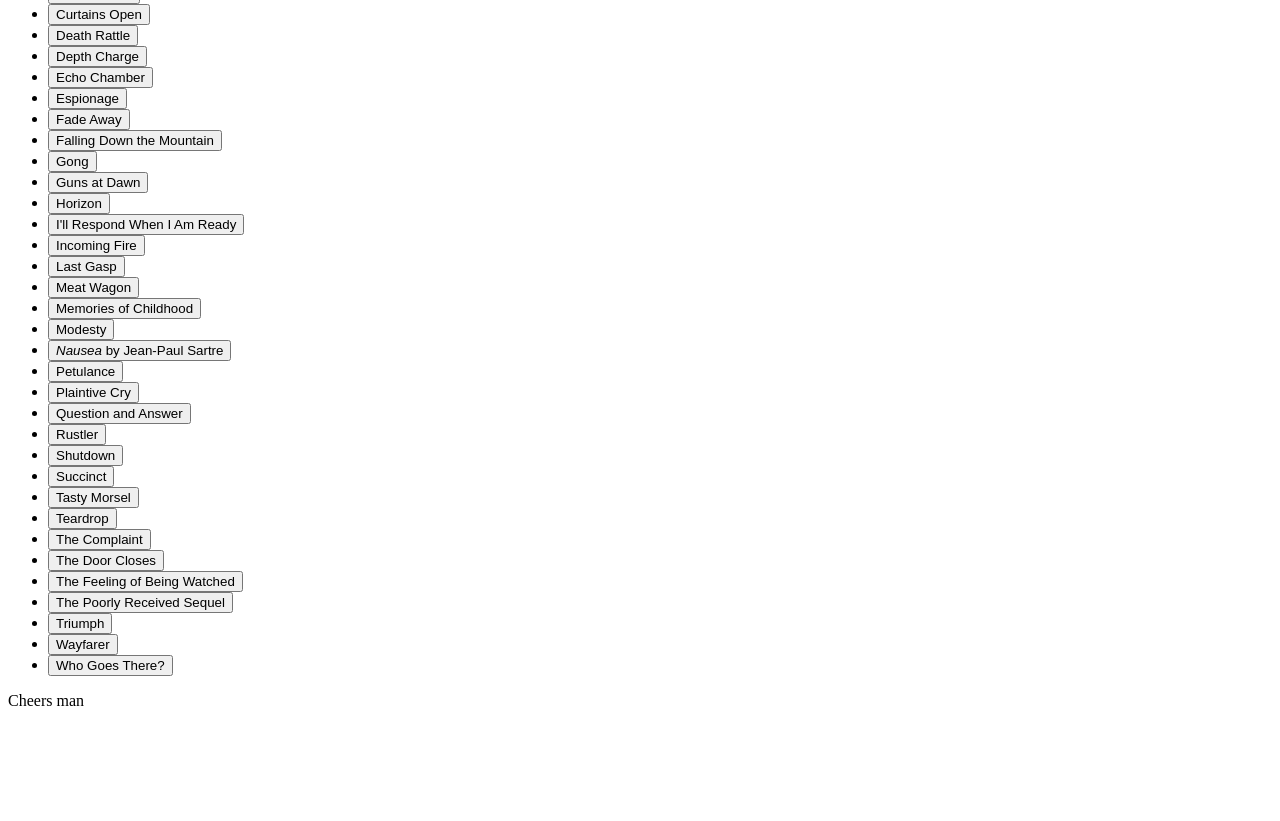
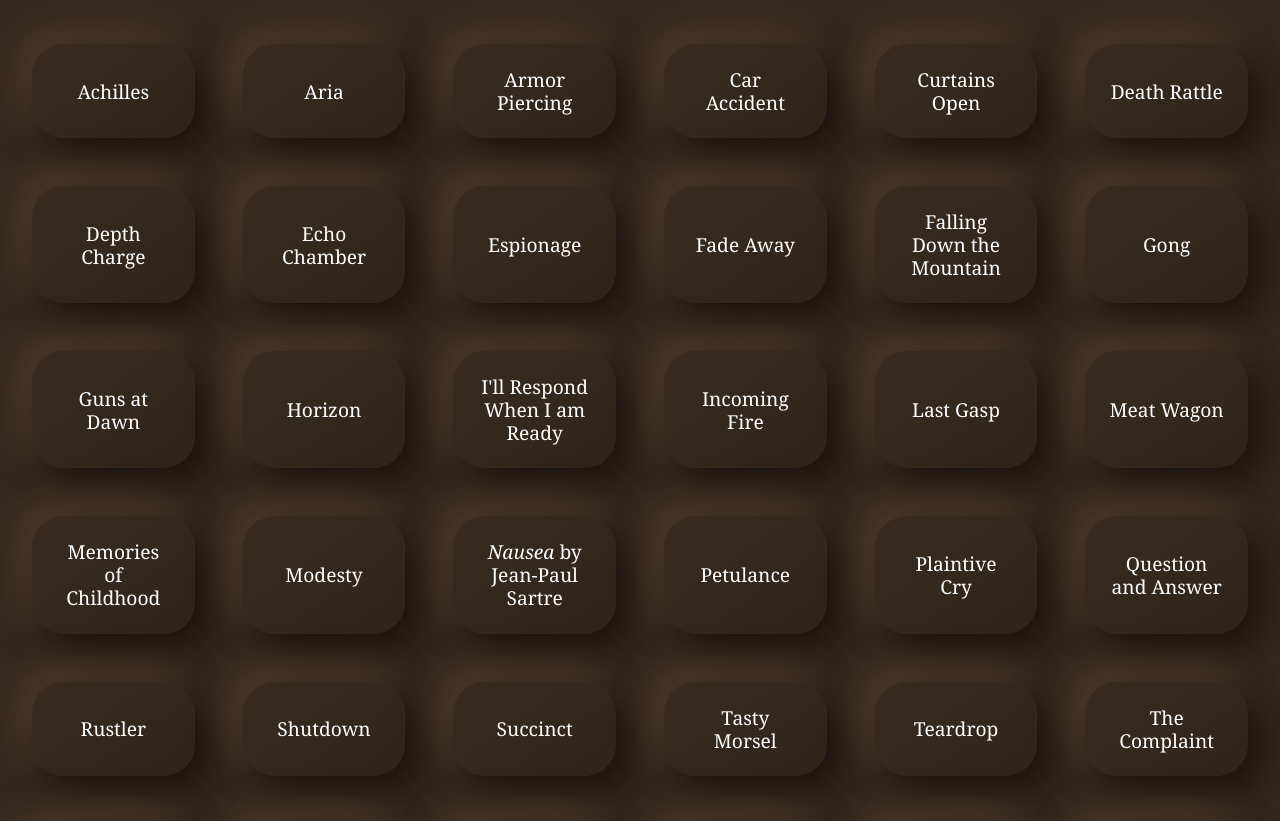
Before and after one commit to swedecake/butthan, a plain HTML site: page index.html in a window 1280 px wide. Shown: the part 160-981 px from the top of the page. Before the commit the page ends 886 px from the top, so only its background shows below. Drawn offline with Linux system fonts and the light colour scheme.

Commit message:
Add styling; favicon

```diff
--- a/index.html
+++ b/index.html
@@ -5,56 +5,180 @@
     <meta name="viewport" content="width=device-width, initial-scale=1">
 
     <title>Butthan &mdash; So Close To Me</title>
-    <meta name="description" content="">
+    <meta name="description" content="A journey deep into the chamber.">
+
+    <link rel="preconnect" href="https://fonts.gstatic.com">
+    <link rel="stylesheet" href="https://fonts.googleapis.com/css2?family=Tangerine&display=swap">
 
     <style>
+        *,
+        ::before,
+        ::after {
+            box-sizing: border-box;
+            font-family: inherit;
+        }
 
+        html {
+            font: 1em/1.5 Didot, Georgia, serif;
+            text-align: center;
+            background-color: #35281D;
+            color: #FFF;
+        }
+
+        body {
+            margin: 2rem;
+        }
+
+        header {
+            margin-bottom: 3rem;
+            text-shadow: 3px -3px 0 rgba(0,0,0,.2);
+        }
+
+        h1 {
+            margin-bottom: 0.25rem;
+            font-size: 3rem;
+            line-height: 1;
+        }
+
+        header p {
+            margin-top: 0.25rem;
+            font-family: Tangerine;
+            font-size: 3rem;
+        }
+
+        footer {
+            font-family: Tangerine;
+            font-size: 3rem;
+            margin-top: 3rem;
+        }
+
+        .players {
+            display: grid;
+            grid-template-columns: repeat(1, 1fr);
+            grid-gap: 3rem;
+            padding-left: 0;
+            list-style: none;
+        }
+
+        @media screen and (min-width: 32em) {
+            .players {
+                grid-template-columns: repeat(2, 1fr);
+            }
+        }
+
+        @media screen and (min-width: 50em) {
+            .players {
+                grid-template-columns: repeat(4, 1fr);
+            }
+        }
+
+        @media screen and (min-width: 72em) {
+            .players {
+                grid-template-columns: repeat(6, 1fr);
+            }
+        }
+
+        .players button {
+            width: 100%;
+            height: 100%;
+            min-height: 5rem;
+            padding: 1.5rem;
+            border-radius: 32px;
+            background: linear-gradient(145deg, #392b1f, #30241a);
+            color: #FFF;
+            border: none;
+            cursor: pointer;
+            font-size: 1.2rem;
+            line-height: 1.2;
+            transition: background-color 300ms, box-shadow 300ms, color 300ms;
+            box-shadow: 12px 12px 36px #16100c, -12px -12px 36px #54402e;
+        }
+
+        .players span {
+            display: inline-block;
+            position: relative;
+        }
+
+        .players span::after {
+            content: "";
+            position: absolute;
+            top: calc(100% + 0.25rem);
+            left: 50%;
+            width: 6rem;
+            border-top: 1px solid;
+            transform: translateX(-50%) scaleX(0);
+            transition: transform 300ms ease-in-out;
+        }
+
+        .players button:hover {
+            color: #ff6796;
+        }
+
+        .players button:hover span::after {
+            transform: translateX(-50%);
+        }
+
+        .players button:focus {
+            outline: none;
+            box-shadow: 0 0 24px rgb(255,103,150, .5), 12px 12px 36px #16100c, -12px -12px 36px #54402e;
+        }
+
+        .players button:focus:not(:focus-visible) {
+            box-shadow: 12px 12px 36px #16100c, -12px -12px 36px #54402e;
+        }
+
+        .players button:active {
+            box-shadow: inset 12px 12px 36px #16100c, inset -12px -12px 36px #54402e;
+        }
     </style>
 </head>
 <body>
-    <h1>Butthan So Close To Me</h1>
+    <header>
+        <h1>Butthan.</h1>
+        <p>A journey deep into the chamber.</p>
+    </header>
 
-    <ul>
-        <li><button type="button" class="js-player" data-audio-file="audio/achilles.ogg">Achilles</button></li>
-        <li><button type="button" class="js-player" data-audio-file="audio/aria.ogg">Aria</button></li>
-        <li><button type="button" class="js-player" data-audio-file="audio/armor-piercing.ogg">Armor Piercing</button></li>
-        <li><button type="button" class="js-player" data-audio-file="audio/car-accident.ogg">Car Accident</button></li>
-        <li><button type="button" class="js-player" data-audio-file="audio/curtains-open.ogg">Curtains Open</button></li>
-        <li><button type="button" class="js-player" data-audio-file="audio/death-rattle.ogg">Death Rattle</button></li>
-        <li><button type="button" class="js-player" data-audio-file="audio/depth-charge.ogg">Depth Charge</button></li>
-        <li><button type="button" class="js-player" data-audio-file="audio/echo-chamber.ogg">Echo Chamber</button></li>
-        <li><button type="button" class="js-player" data-audio-file="audio/espionage.ogg">Espionage</button></li>
-        <li><button type="button" class="js-player" data-audio-file="audio/fade-away.ogg">Fade Away</button></li>
-        <li><button type="button" class="js-player" data-audio-file="audio/falling-down-the-mountain.ogg">Falling Down the Mountain</button></li>
-        <li><button type="button" class="js-player" data-audio-file="audio/gong.ogg">Gong</button></li>
-        <li><button type="button" class="js-player" data-audio-file="audio/guns-at-dawn.ogg">Guns at Dawn</button></li>
-        <li><button type="button" class="js-player" data-audio-file="audio/horizon.ogg">Horizon</button></li>
-        <li><button type="button" class="js-player" data-audio-file="audio/ill-respond-when-i-am-ready.ogg">I'll Respond When I Am Ready</button></li>
-        <li><button type="button" class="js-player" data-audio-file="audio/incoming-fire.ogg">Incoming Fire</button></li>
-        <li><button type="button" class="js-player" data-audio-file="audio/last-gasp.ogg">Last Gasp</button></li>
-        <li><button type="button" class="js-player" data-audio-file="audio/meat-wagon.ogg">Meat Wagon</button></li>
-        <li><button type="button" class="js-player" data-audio-file="audio/memories-of-childhood.ogg">Memories of Childhood</button></li>
-        <li><button type="button" class="js-player" data-audio-file="audio/modesty.ogg">Modesty</button></li>
-        <li><button type="button" class="js-player" data-audio-file="audio/nausea-by-jean-paul-sartre.ogg"><i>Nausea</i> by Jean-Paul Sartre</button></li>
-        <li><button type="button" class="js-player" data-audio-file="audio/petulance.ogg">Petulance</button></li>
-        <li><button type="button" class="js-player" data-audio-file="audio/plaintive-cry.ogg">Plaintive Cry</button></li>
-        <li><button type="button" class="js-player" data-audio-file="audio/question-and-answer.ogg">Question and Answer</button></li>
-        <li><button type="button" class="js-player" data-audio-file="audio/rustler.ogg">Rustler</button></li>
-        <li><button type="button" class="js-player" data-audio-file="audio/shutdown.ogg">Shutdown</button></li>
-        <li><button type="button" class="js-player" data-audio-file="audio/succinct.ogg">Succinct</button></li>
-        <li><button type="button" class="js-player" data-audio-file="audio/tasty-morsel.ogg">Tasty Morsel</button></li>
-        <li><button type="button" class="js-player" data-audio-file="audio/teardrop.ogg">Teardrop</button></li>
-        <li><button type="button" class="js-player" data-audio-file="audio/the-complaint.ogg">The Complaint</button></li>
-        <li><button type="button" class="js-player" data-audio-file="audio/the-door-closes.ogg">The Door Closes</button></li>
-        <li><button type="button" class="js-player" data-audio-file="audio/the-feeling-of-being-watched.ogg">The Feeling of Being Watched</button></li>
-        <li><button type="button" class="js-player" data-audio-file="audio/the-poorly-received-sequel.ogg">The Poorly Received Sequel</button></li>
-        <li><button type="button" class="js-player" data-audio-file="audio/triumph.ogg">Triumph</button></li>
-        <li><button type="button" class="js-player" data-audio-file="audio/wayfarer.ogg">Wayfarer</button></li>
-        <li><button type="button" class="js-player" data-audio-file="audio/who-goes-there.ogg">Who Goes There?</button></li>
+    <ul class="players">
+        <li><button type="button" class="js-player" data-audio-file="audio/achilles.ogg"><span>Achilles</span></button></li>
+        <li><button type="button" class="js-player" data-audio-file="audio/aria.ogg"><span>Aria</span></button></li>
+        <li><button type="button" class="js-player" data-audio-file="audio/armor-piercing.ogg"><span>Armor Piercing</span></button></li>
+        <li><button type="button" class="js-player" data-audio-file="audio/car-accident.ogg"><span>Car Accident</span></button></li>
+        <li><button type="button" class="js-player" data-audio-file="audio/curtains-open.ogg"><span>Curtains Open</span></button></li>
+        <li><button type="button" class="js-player" data-audio-file="audio/death-rattle.ogg"><span>Death Rattle</span></button></li>
+        <li><button type="button" class="js-player" data-audio-file="audio/depth-charge.ogg"><span>Depth Charge</span></button></li>
+        <li><button type="button" class="js-player" data-audio-file="audio/echo-chamber.ogg"><span>Echo Chamber</span></button></li>
+        <li><button type="button" class="js-player" data-audio-file="audio/espionage.ogg"><span>Espionage</span></button></li>
+        <li><button type="button" class="js-player" data-audio-file="audio/fade-away.ogg"><span>Fade Away</span></button></li>
+        <li><button type="button" class="js-player" data-audio-file="audio/falling-down-the-mountain.ogg"><span>Falling Down the Mountain</span></button></li>
+        <li><button type="button" class="js-player" data-audio-file="audio/gong.ogg"><span>Gong</span></button></li>
+        <li><button type="button" class="js-player" data-audio-file="audio/guns-at-dawn.ogg"><span>Guns at Dawn</span></button></li>
+        <li><button type="button" class="js-player" data-audio-file="audio/horizon.ogg"><span>Horizon</span></button></li>
+        <li><button type="button" class="js-player" data-audio-file="audio/ill-respond-when-i-am-ready.ogg"><span>I'll Respond When I am Ready</span></button></li>
+        <li><button type="button" class="js-player" data-audio-file="audio/incoming-fire.ogg"><span>Incoming Fire</span></button></li>
+        <li><button type="button" class="js-player" data-audio-file="audio/last-gasp.ogg"><span>Last Gasp</span></button></li>
+        <li><button type="button" class="js-player" data-audio-file="audio/meat-wagon.ogg"><span>Meat Wagon</span></button></li>
+        <li><button type="button" class="js-player" data-audio-file="audio/memories-of-childhood.ogg"><span>Memories of Childhood</span></button></li>
+        <li><button type="button" class="js-player" data-audio-file="audio/modesty.ogg"><span>Modesty</span></button></li>
+        <li><button type="button" class="js-player" data-audio-file="audio/nausea-by-jean-paul-sartre.ogg"><span><i>Nausea</i> by Jean-Paul Sartre</span></button></li>
+        <li><button type="button" class="js-player" data-audio-file="audio/petulance.ogg"><span>Petulance</span></button></li>
+        <li><button type="button" class="js-player" data-audio-file="audio/plaintive-cry.ogg"><span>Plaintive Cry</span></button></li>
+        <li><button type="button" class="js-player" data-audio-file="audio/question-and-answer.ogg"><span>Question and Answer</span></button></li>
+        <li><button type="button" class="js-player" data-audio-file="audio/rustler.ogg"><span>Rustler</span></button></li>
+        <li><button type="button" class="js-player" data-audio-file="audio/shutdown.ogg"><span>Shutdown</span></button></li>
+        <li><button type="button" class="js-player" data-audio-file="audio/succinct.ogg"><span>Succinct</span></button></li>
+        <li><button type="button" class="js-player" data-audio-file="audio/tasty-morsel.ogg"><span>Tasty Morsel</span></button></li>
+        <li><button type="button" class="js-player" data-audio-file="audio/teardrop.ogg"><span>Teardrop</span></button></li>
+        <li><button type="button" class="js-player" data-audio-file="audio/the-complaint.ogg"><span>The Complaint</span></button></li>
+        <li><button type="button" class="js-player" data-audio-file="audio/the-door-closes.ogg"><span>The Door Closes</span></button></li>
+        <li><button type="button" class="js-player" data-audio-file="audio/the-feeling-of-being-watched.ogg"><span>The Feeling of Being Watched</span></button></li>
+        <li><button type="button" class="js-player" data-audio-file="audio/the-poorly-received-sequel.ogg"><span>The Poorly Received Sequel</span></button></li>
+        <li><button type="button" class="js-player" data-audio-file="audio/triumph.ogg"><span>Triumph</span></button></li>
+        <li><button type="button" class="js-player" data-audio-file="audio/wayfarer.ogg"><span>Wayfarer</span></button></li>
+        <li><button type="button" class="js-player" data-audio-file="audio/who-goes-there.ogg"><span>Who Goes There?</span></button></li>
     </ul>
 
     <footer>
-        <p>Cheers man</p>
+        <p>&copy; 2021 Pyt's Sphinct Ltd</p>
     </footer>
 
     <script>
```
Also changed, not shown: favicon.ico (added).
